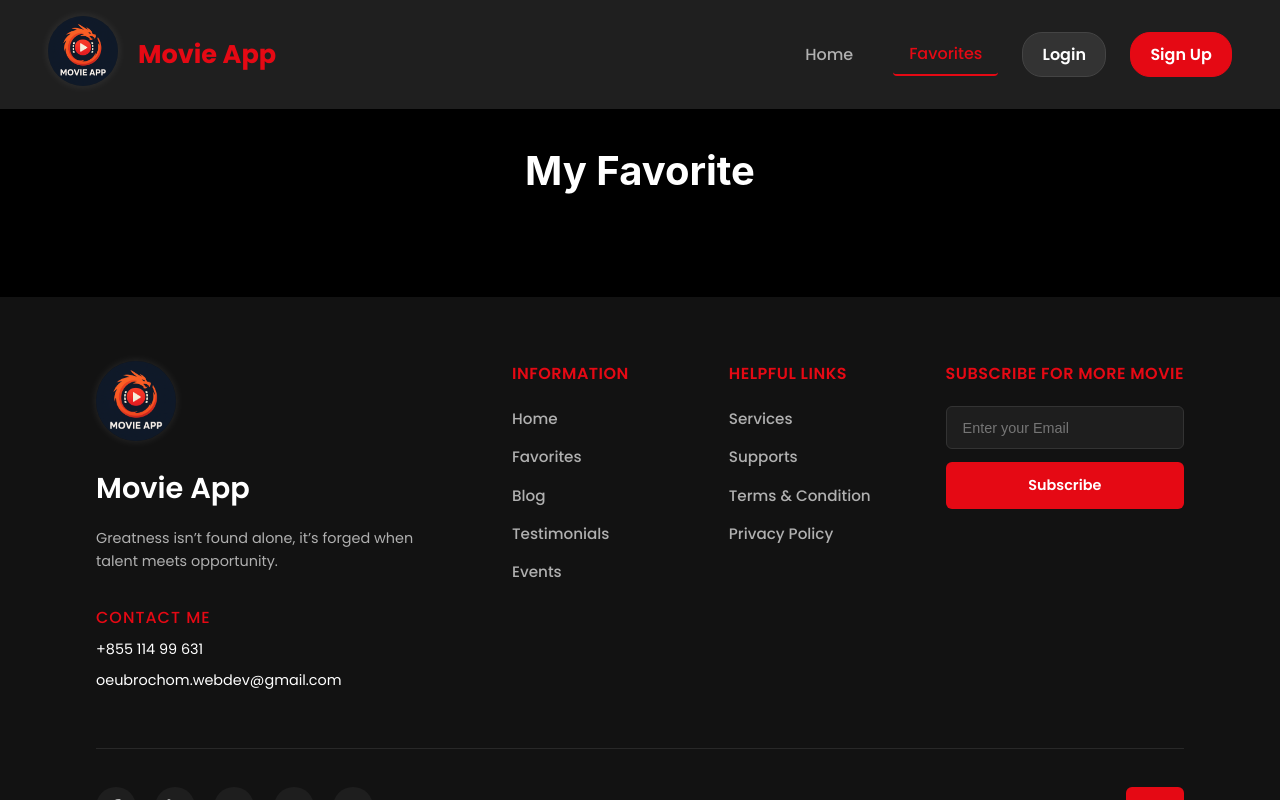
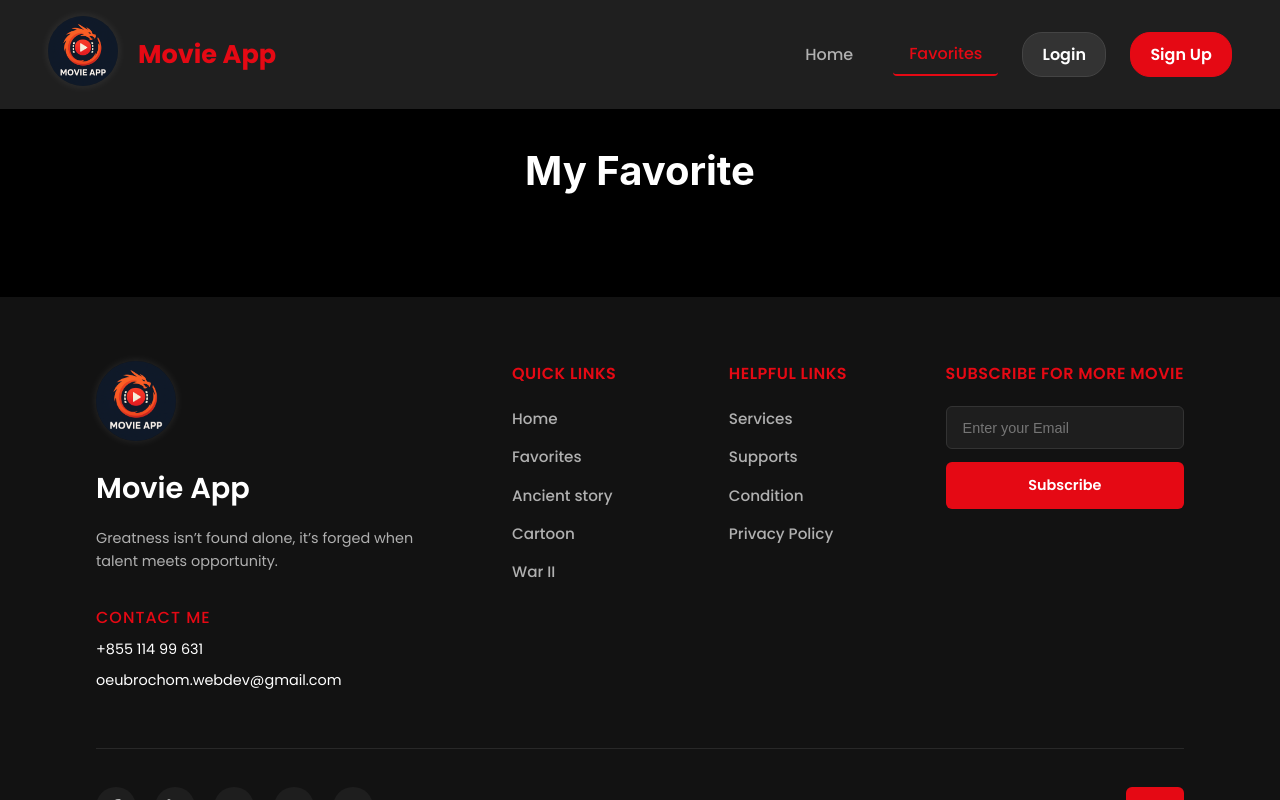
Before and after one commit to OEUBROCHOM/MovieAPP, a React (Vite) app: page /favorites in a window 1280 px wide. Built offline with nearby package versions, Linux system fonts and the light colour scheme.

Commit message:
Add banner to home pages

```diff
--- a/src/components/Footer.jsx
+++ b/src/components/Footer.jsx
@@ -29,22 +29,22 @@ function Footer() {
 
         <div className="footer-links">
             <div className="footer-column">
-                <h4>Information</h4>
+                <h4>Quick Links</h4>
                 <ul>
                     <li><Link to="/">Home</Link></li>
                     <li><Link to="/favorites">Favorites</Link></li>
-                    <li><Link to="/blog">Blog</Link></li>
-                    <li><Link to="/testimonials">Testimonials</Link></li>
-                    <li><Link to="/events">Events</Link></li>
+                    <li><Link to="#">Ancient story</Link></li>
+                    <li><Link to="#">Cartoon</Link></li>
+                    <li><Link to="#">War II</Link></li>
                 </ul>
             </div>
             <div className="footer-column">
                 <h4>Helpful Links</h4>
                 <ul>
-                    <li><Link to="/services">Services</Link></li>
-                    <li><Link to="/support">Supports</Link></li>
-                    <li><Link to="/terms">Terms & Condition</Link></li>
-                    <li><Link to="/privacy">Privacy Policy</Link></li>
+                    <li><Link to="#">Services</Link></li>
+                    <li><Link to="#">Supports</Link></li>
+                    <li><Link to="#">Condition</Link></li>
+                    <li><Link to="#">Privacy Policy</Link></li>
                 </ul>
             </div>
             <div className="footer-column">
```
